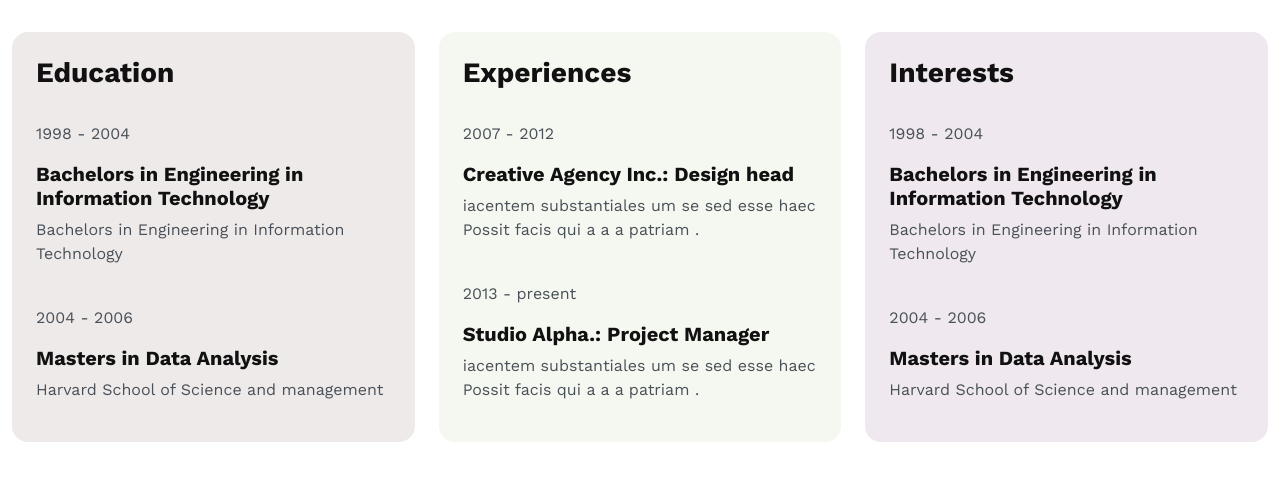
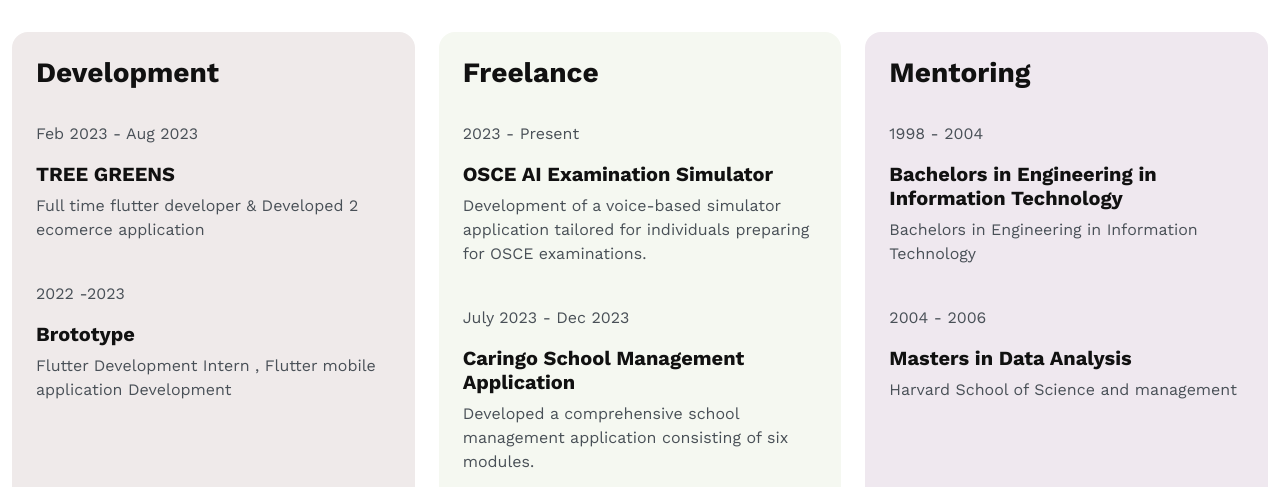
Before and after one commit to sufiyanas/Sufiyan-portfolio, a plain HTML site: page index.html in a window 1280 px wide. Shown: the part 740-1227 px from the top of the page. Drawn offline with nearby package versions, Linux system fonts and the light colour scheme.

Commit message:
Feature :- experance card completed

```diff
--- a/index.html
+++ b/index.html
@@ -355,27 +355,27 @@
         <div class="col-lg-4">
           <div class="h-100 bg-yellow p-4 rounded-4">
             <h3>
-              Education
+              Development
             </h3>
             <div class="py-4">
               <p class="text-dark-emphasis">
-                1998 - 2004
+                Feb 2023 - Aug 2023
               </p>
               <h5>
-                Bachelors in Engineering in Information Technology
+                TREE GREENS
               </h5>
               <p class="text-dark-emphasis">
-                Bachelors in Engineering in Information Technology
+                Full time flutter developer & Developed 2 ecomerce application
               </p>
             </div>
             <p class="text-dark-emphasis">
-              2004 - 2006
+              2022 -2023
             </p>
             <h5>
-              Masters in Data Analysis
+              Brototype
             </h5>
             <p class="text-dark-emphasis">
-              Harvard School of Science and management
+              Flutter Development Intern , Flutter mobile application Development
             </p>
           </div>
         </div>
@@ -383,27 +383,27 @@
         <div class="col-lg-4">
           <div class="h-100 bg-green p-4 rounded-4">
             <h3>
-              Experiences
+              Freelance
             </h3>
             <div class="py-4">
               <p class="text-dark-emphasis">
-                2007 - 2012
+                2023 - Present
               </p>
               <h5>
-                Creative Agency Inc.: Design head
+                OSCE AI Examination Simulator
               </h5>
               <p class="text-dark-emphasis">
-                iacentem substantiales um se sed esse haec Possit facis qui a a a patriam .
+                Development of a voice-based simulator application tailored for individuals preparing for OSCE examinations.
               </p>
             </div>
             <p class="text-dark-emphasis">
-              2013 - present
+              July 2023 - Dec 2023
             </p>
             <h5>
-              Studio Alpha.: Project Manager
+              Caringo School Management Application
             </h5>
             <p class="text-dark-emphasis">
-              iacentem substantiales um se sed esse haec Possit facis qui a a a patriam .
+              Developed a comprehensive school management application consisting of six modules.
             </p>
           </div>
         </div>
@@ -411,7 +411,7 @@
         <div class="col-lg-4">
           <div class="h-100 bg-teal p-4 rounded-4">
             <h3>
-              Interests
+              Mentoring
             </h3>
             <div class="py-4">
               <p class="text-dark-emphasis">
@@ -443,7 +443,7 @@
   <section class="py-5">
     <div class="container">
       <div class="rounded-4 p-5"
-        style="background-image: url(images/section-banner.png); background-size: cover ; background-repeat: no-repeat; background-position: center;">
+        style="background-image: url(images/Sufiyan_image-_2.jpg); background-size: cover ; background-repeat: no-repeat; background-position: center;">
         <div class="row">
           <div class="col-md-4">
             <div class="h-100 bg-black text-white p-4 rounded-4">
@@ -761,7 +761,7 @@
     <div class="container">
       <div class="text-center">
         <h2 class="display-3">
-          Latest News
+          Latest Updates
         </h2>
         <p>
           Accusan maiores alias conseaut equatur aut perferendi.
@@ -772,14 +772,14 @@
           <div class="post-item p-3 border rounded-5">
             <div class="row g-md-5">
               <div class="col-lg-5">
-                <img src="images/post-thumb-1.jpg" class="img-fluid rounded-4">
+                <img src="images/updates_post_1.jpeg" class="img-fluid rounded-4">
               </div>
               <div class="col-lg-7">
                 <p class="text-uppercase text-muted mt-3">
-                  Design / Sept 12, 2022
+                  Flutter Internship / July 28, 2024
                 </p>
                 <h3>
-                  Graphic Designing Useful Tips & Best Practices
+                 Flutter 5 Days Internship , Hands on workshop . 30 Hours Physical workshop
                 </h3>
               </div>
 
@@ -794,10 +794,10 @@
               </div>
               <div class="col-lg-7">
                 <p class="text-uppercase text-muted mt-3">
-                  Design / Sept 12, 2022
+                  Development / Osce Ai
                 </p>
                 <h3>
-                  Best way to do branding of digital products
+                  Clossed to release, Sucsscesfully completed the First phase of Contract
                 </h3>
               </div>
 
```
Also changed, not shown: images/updates_post_1.jpeg (added).
